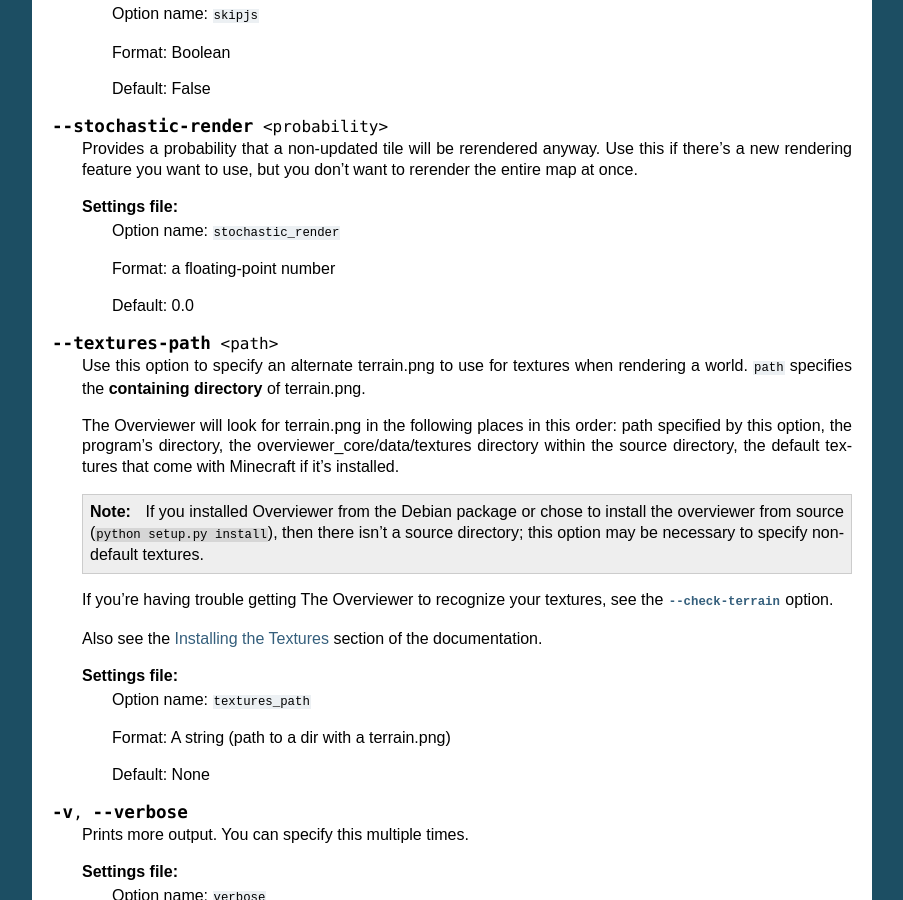
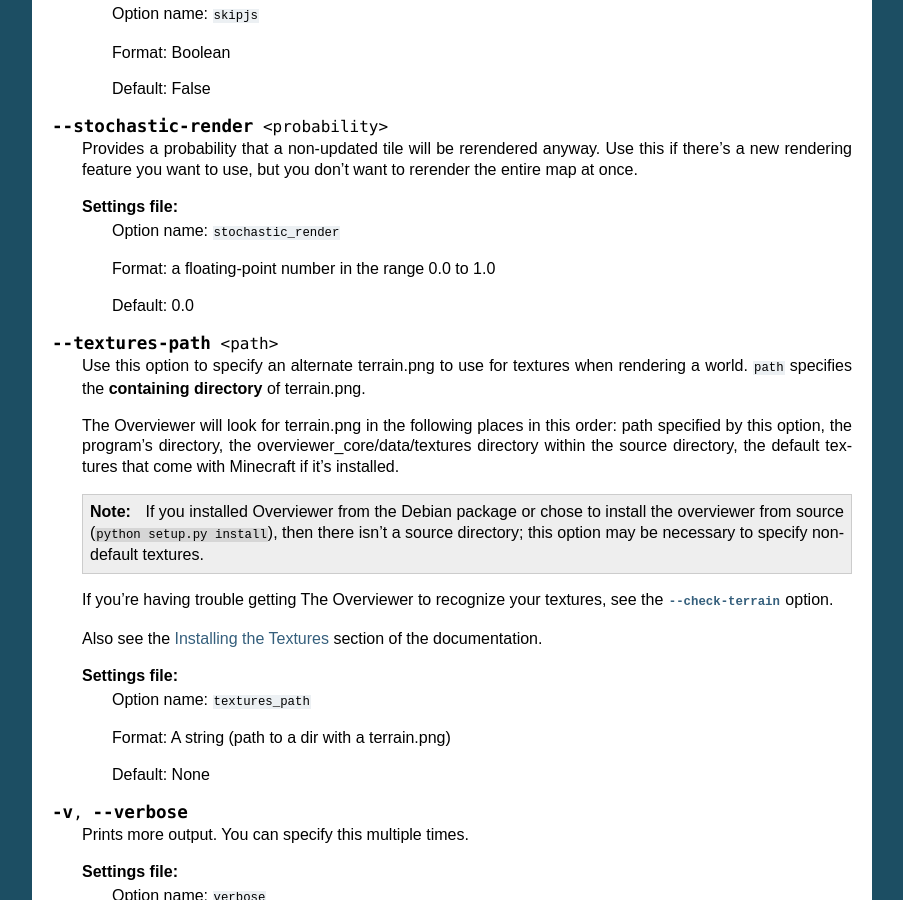
Before and after one commit to overviewer/Minecraft-Overviewer, a Sphinx documentation site: the page built from docs/options.rst, in a window 1280 px wide and 900 px high, scrolled down 5351 px. Shown: the whole window, without its empty margins (198-1101 px from the left). Built offline with Sphinx 7.4.7, drawn with Linux system fonts in a browser that asks for light colours.

Commit message:
Added note about range accepted by --stochastic

```diff
--- a/docs/options.rst
+++ b/docs/options.rst
@@ -312,7 +312,7 @@ Less Useful Options
     **Settings file:**
         Option name: ``stochastic_render``
 
-        Format: a floating-point number
+        Format: a floating-point number in the range 0.0 to 1.0
 
         Default: 0.0
 
```
